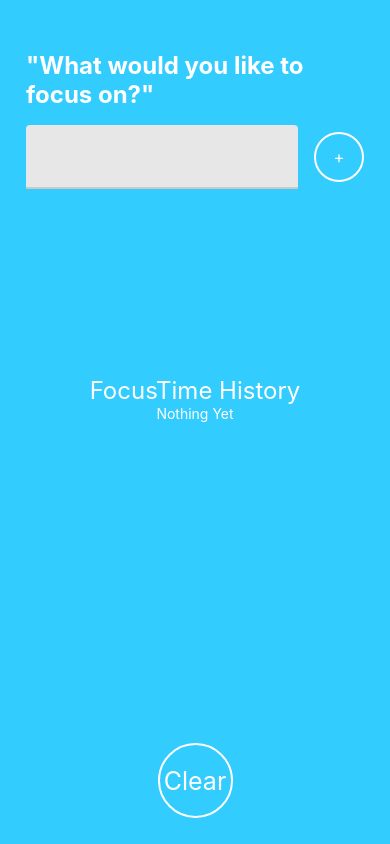
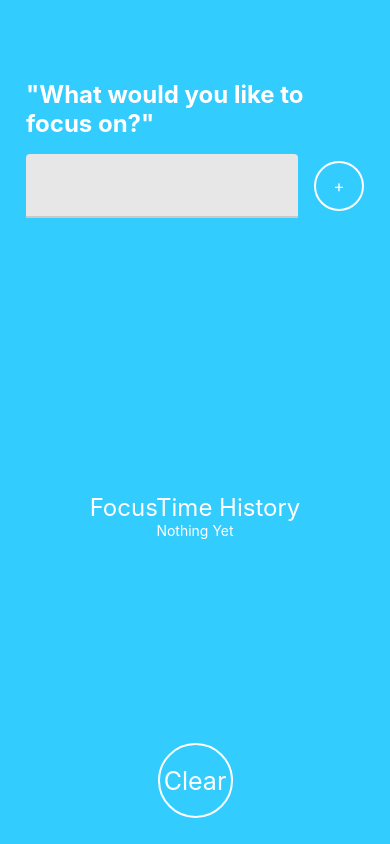
Before and after one commit to AnthonyM5/ReactApp, a React Native app: screen / in a window 390 px wide. Built offline with nearby package versions, Linux system fonts and the light colour scheme.

Commit message:
set default timer to 10 minutes

```diff
--- a/src/features/focus/Focus.js
+++ b/src/features/focus/Focus.js
@@ -32,7 +32,7 @@
 
 const styles = StyleSheet.create({
   container: {
-    flex: 0.5,
+    flex: 1,
   },
 
   titleContainer: {
--- a/src/features/timer/Timer.js
+++ b/src/features/timer/Timer.js
@@ -12,7 +12,7 @@
 import {useKeepAwake} from 'expo-keep-awake';
 
 
-const DEFAULT_TIME = 0.1
+const DEFAULT_TIME = 10
 export const Timer = ({focusSubject, onTimerEnd, clearSubject}) => {
   useKeepAwake()
 
```
